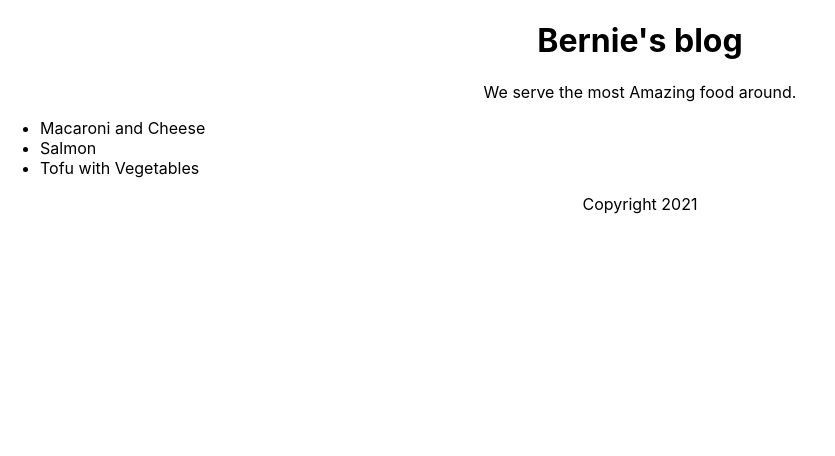
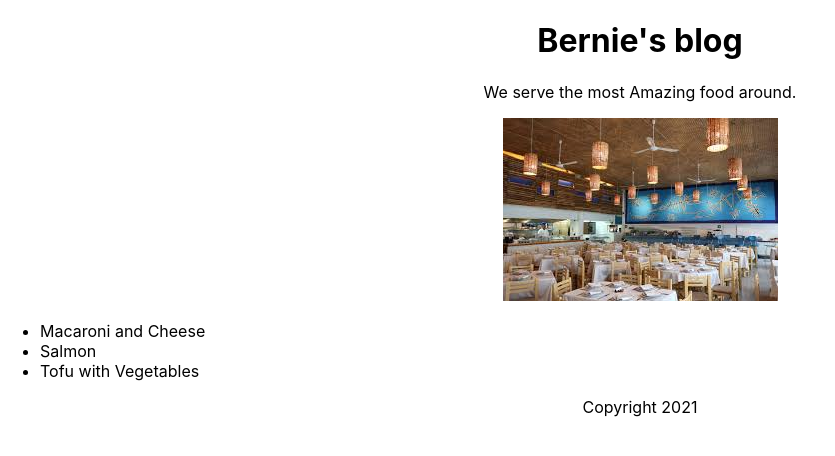
Before and after one commit to BernardoAguayoOrtega/react.js-essential-training, a React (Create React App) app: page / in a window 1280 px wide. Shown: the top 456 px of the page, without its empty margins (0-835 px from the left). Built offline with nearby package versions, Linux system fonts and the light colour scheme.

Commit message:
[update] handle images

```diff
--- a/src/App.js
+++ b/src/App.js
@@ -1,4 +1,5 @@
 import './App.css';
+import restaurant from './restaurant/restaurant.jpeg'
 
 function Header(props) {
 
@@ -14,6 +15,7 @@ function Content(props) {
   return(
     <section>
       <p>We serve the most {props.adjective} food around.</p>
+      <img src={restaurant} alt="restaurant"/>
       <ul style={{textAlign: "left"}}>
         {props.dishes.map((dish) => <li key={dish.index}>{dish.dish}</li>)}
       </ul>
@@ -36,8 +38,6 @@ const dishes = [
 
 const dishesObjects = dishes.map((dish, index) => ({dish, index}))
 
-console.log(dishesObjects)
-
 function App() {
   return (
     <div className="App">
```
Also changed, not shown: src/restaurant/restaurant.jpeg (added).
